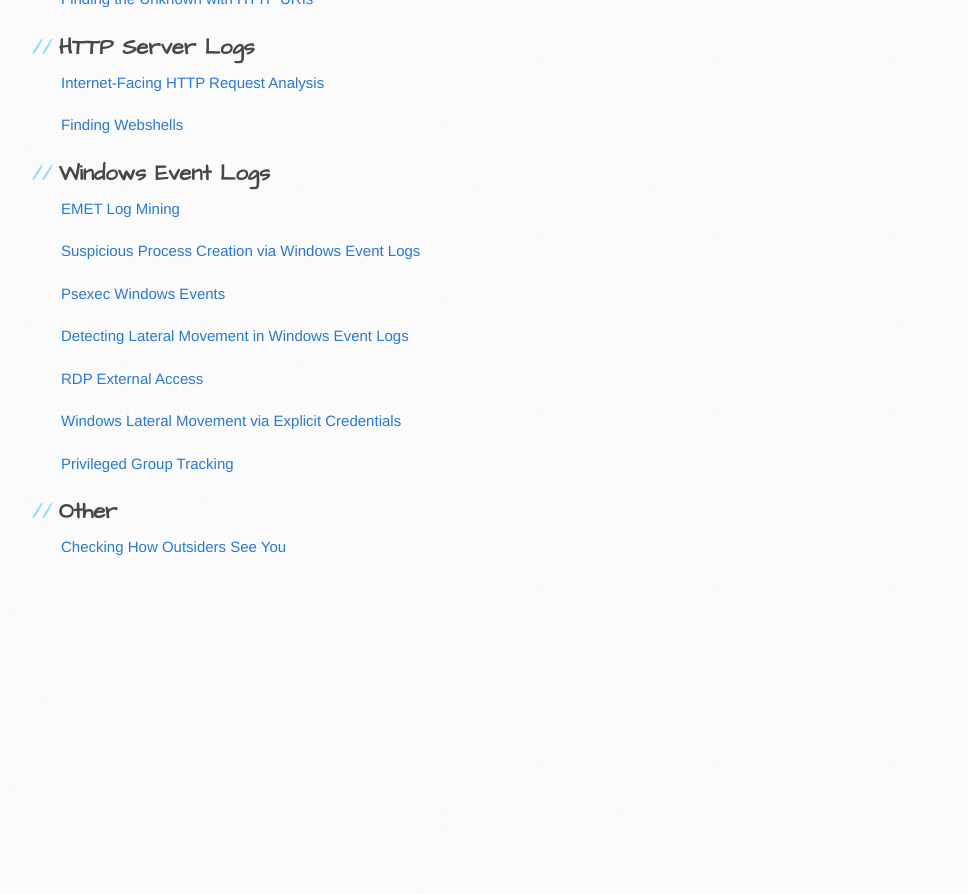
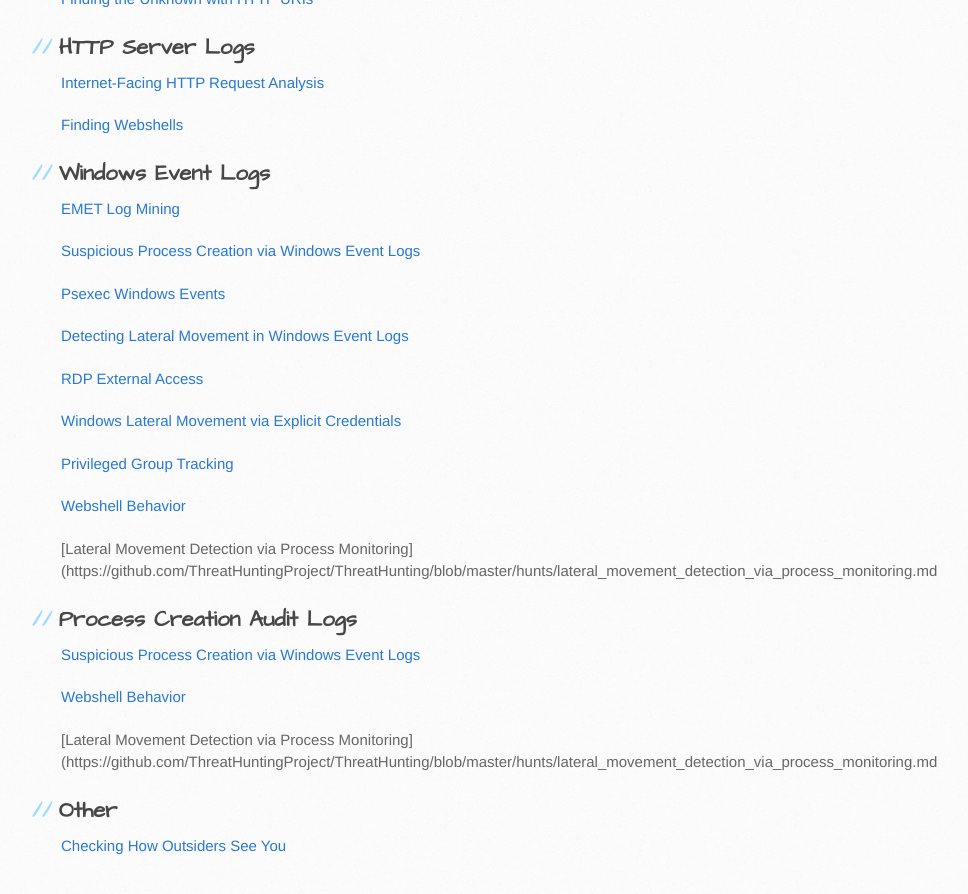
Before and after one commit to ThreatHuntingProject/ThreatHunting, a Jekyll site: the page built from index-by-data.md, in a window 1280 px wide and 900 px high, scrolled down 1536 px. Shown: the top 894 px of the window, without its empty margins (109-1077 px from the left). Built offline with Jekyll 4.4.1, drawn with Linux system fonts in a browser that asks for light colours; before the commit the page ends 2137 px from its top, so only the background shows below that.

Commit message:
Added two new hunts by Jack Crook. Added "Process Creation Audit Logs" section to data index.

```diff
--- a/index-by-data.md
+++ b/index-by-data.md
@@ -69,5 +69,16 @@ permalink: "/data-index"
 
 [Privileged Group Tracking]({{ site.github.repository_url }}/blob/master/hunts/privileged-group-tracking.md)
 
+[Webshell Behavior]({{ site.github.repository_url }}/blob/master/hunts/webshell_behavior.md)
+
+[Lateral Movement Detection via Process Monitoring]({{ site.github.repository_url }}/blob/master/hunts/lateral_movement_detection_via_process_monitoring.md
+
+## Process Creation Audit Logs
+[Suspicious Process Creation via Windows Event Logs]({{ site.github.repository_url }}/blob/master/hunts/suspicious_process_creation_via_windows_event_logs.md)
+
+[Webshell Behavior]({{ site.github.repository_url }}/blob/master/hunts/webshell_behavior.md)
+
+[Lateral Movement Detection via Process Monitoring]({{ site.github.repository_url }}/blob/master/hunts/lateral_movement_detection_via_process_monitoring.md
+
 ## Other
 [Checking How Outsiders See You]({{ site.github.repository_url }}/blob/master/hunts/checking-how-outsiders-see-you.md)
```
Also changed, not shown: index-by-purpose.md (+4 -0 lines).
